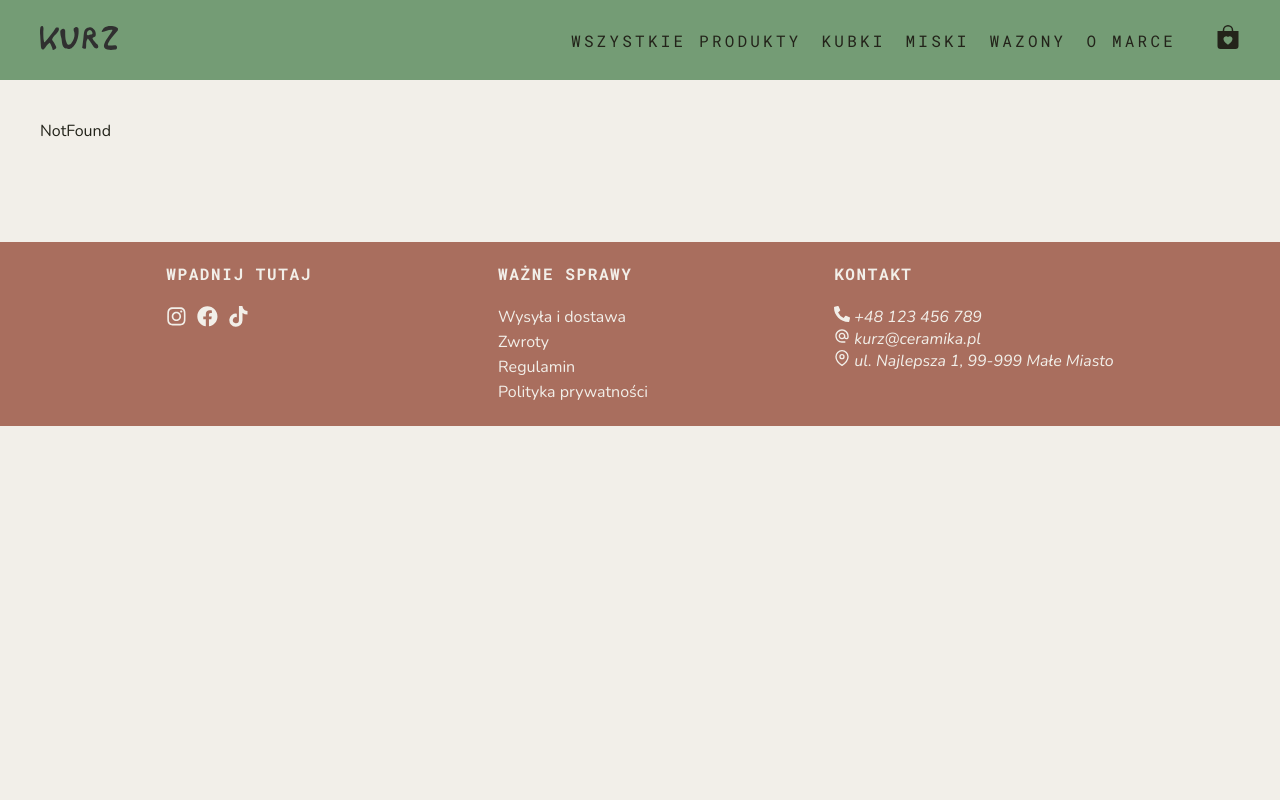
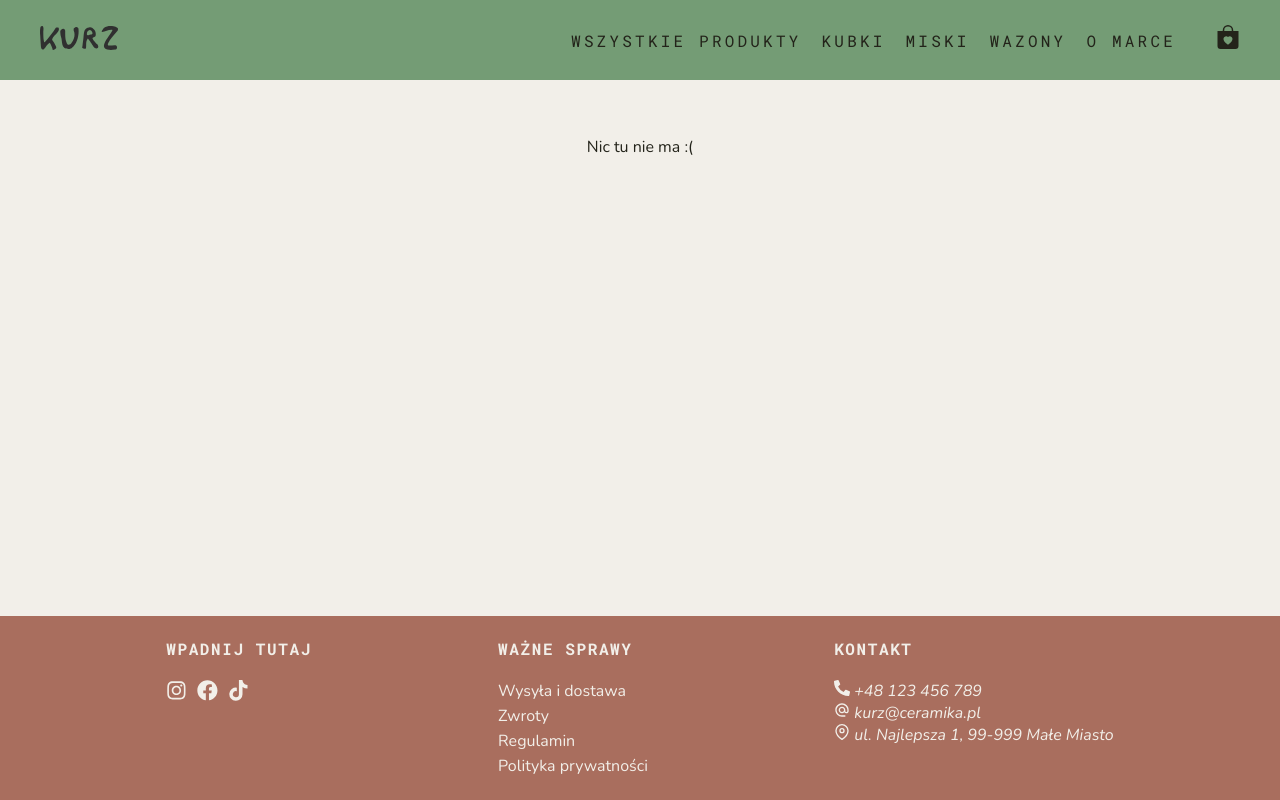
Before and after one commit to Ola-Cencora/Fullstack_e-commerce, a React (Create React App) app in the folder client/: page /product/1 in a window 1280 px wide. Built offline with nearby package versions, Linux system fonts and the light colour scheme; no server answers.

Commit message:
Fix footer display and add not found page content

```diff
--- a/client/src/components/views/Footer/Footer.module.scss
+++ b/client/src/components/views/Footer/Footer.module.scss
@@ -6,7 +6,7 @@
     flex-direction: column;
     padding-bottom: 20px;
     color: $color-light;
-    margin-top: 100px;
+    margin-top: auto;
 
     &__col {
         margin: 0 20px;
--- a/client/src/components/views/NotFound/NotFound.js
+++ b/client/src/components/views/NotFound/NotFound.js
@@ -1,9 +1,5 @@
-const NotFound = () => {
-    return (
-        <>
-        <p>NotFound</p>
-        </>
-    );
-};
+import styles from './NotFound.module.scss';
+
+const NotFound = () => <p className={styles.info}>Nic tu nie ma :(</p>;
 
 export default NotFound;
--- /dev/null
+++ b/client/src/components/views/NotFound/NotFound.module.scss
@@ -0,0 +1,5 @@
+@import '../../../styles/settings.scss';
+
+.info {
+    text-align: center;
+}
--- a/client/src/layout/RootLayout.js
+++ b/client/src/layout/RootLayout.js
@@ -1,15 +1,16 @@
 import { Outlet } from 'react-router-dom';
 import Header from '../components/views/Header/Header';
 import Footer from '../components/views/Footer/Footer';
+import styles from './RootLayout.module.scss';
 
 const RootLayout = () => (
-  <>
+  <div className={styles.root}>
     <Header />
     <main>
       <Outlet />
     </main>
     <Footer />
-  </>
+  </div>
 );
 
 export default RootLayout;
--- /dev/null
+++ b/client/src/layout/RootLayout.module.scss
@@ -0,0 +1,5 @@
+.root {
+    min-height: 100vh;
+    display: flex;
+    flex-direction: column;
+}
--- a/client/src/styles/global.scss
+++ b/client/src/styles/global.scss
@@ -15,7 +15,7 @@ body {
 
 main {
     max-width: 1200px;
-    margin: 40px auto;
+    margin: 40px auto 80px auto;
 }
 
 a {
```
